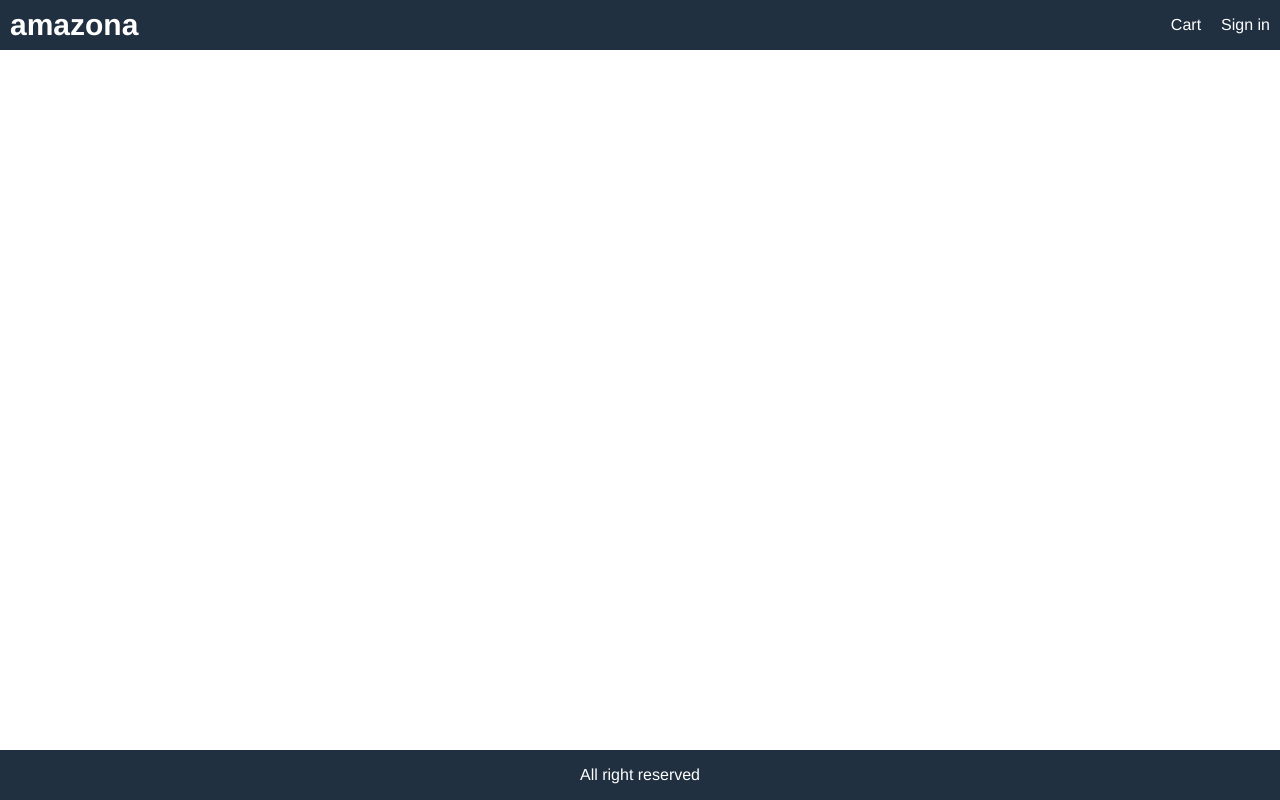
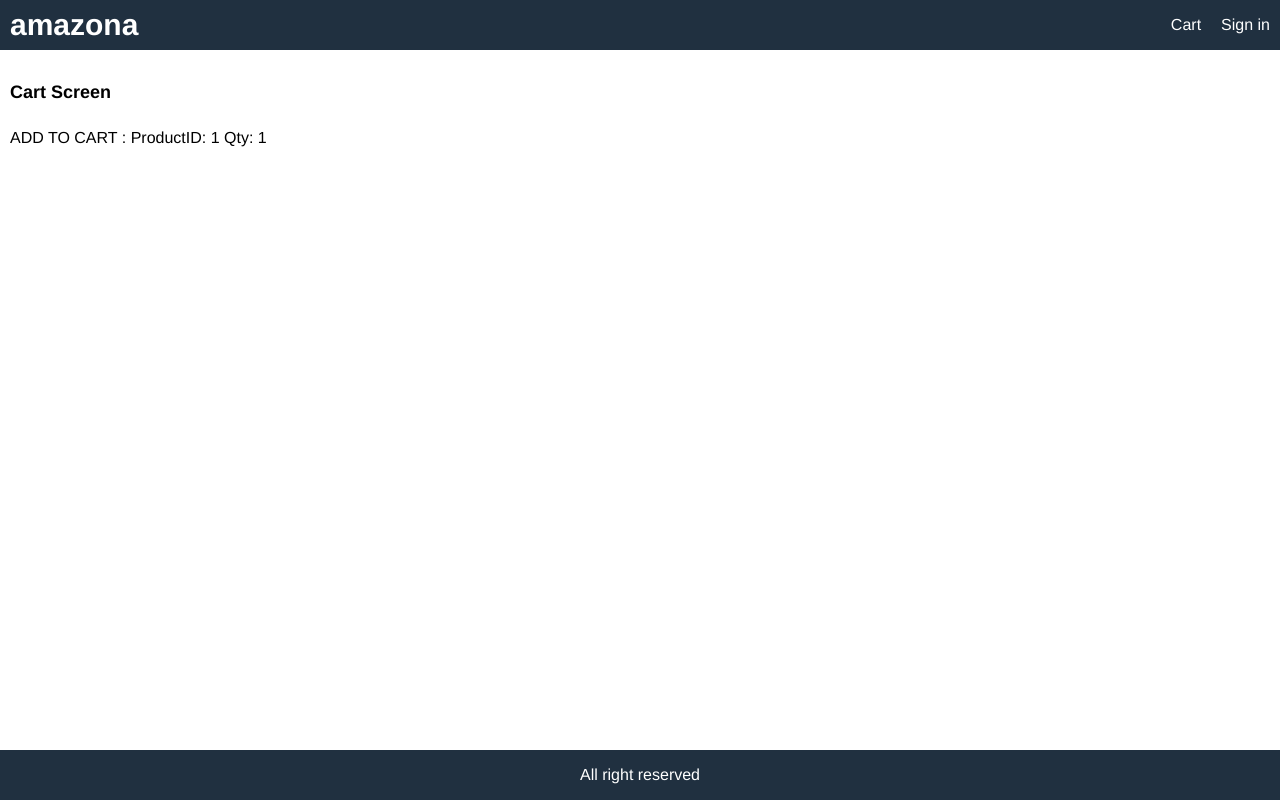
Before and after one commit to selenegabriela/amazona-app, a React (Create React App) app in the folder frontend/: page /cart/1 in a window 1280 px wide. Built offline with nearby package versions, Linux system fonts and the light colour scheme.

Commit message:
Handle Add To Cart

```diff
--- a/frontend/src/App.js
+++ b/frontend/src/App.js
@@ -2,6 +2,7 @@ import React from 'react';
 import { BrowserRouter, Route, Routes } from 'react-router-dom';
 import HomeScreen from './screens/HomeScreen.jsx';
 import ProductScreen from './screens/ProductScreen.jsx';
+import CartScreen from './screens/CartScreen.jsx';
 
 function App() {
   return (
@@ -21,6 +22,7 @@ function App() {
 
                   <Route exact path='/' element={<HomeScreen />} />
                   <Route exact path='/product/:id' element={<ProductScreen />} />
+                  <Route exact path='/cart/:id' element={<CartScreen />} />
                 </Routes>
               </main>
               <footer className="row center">All right reserved</footer>
--- a/frontend/src/index.css
+++ b/frontend/src/index.css
@@ -64,6 +64,9 @@ ul{
 li{
   margin-top: 1rem;
 }
+input,
+select,
+textarea,
 button{
   padding: 1rem;
   border-radius: 0.5rem;
@@ -72,9 +75,14 @@ button{
   font-family: Helvetica, Arial, sans-serif;
   -webkit-font-smoothing: antialiased;
   -moz-osx-font-smoothing: grayscale;
+}
+button{
   background-color: #f8f8f8;
   cursor: pointer;
 }
+input:hover,
+select:hover,
+textarea:hover,
 button:hover{
   border: 0.1rem #404040 solid;
 }
--- /dev/null
+++ b/frontend/src/screens/CartScreen.jsx
@@ -0,0 +1,20 @@
+import React from "react";
+import { useParams, useSearchParams } from "react-router-dom";
+
+const CartScreen = () => {
+    const { id } = useParams();
+    const [ searchParams ] = useSearchParams();
+    const qty = Number(searchParams.get('qty')) || 1;
+    console.log(qty)
+
+    return (
+        <div>
+            <h1>Cart Screen</h1>
+            <p>
+                ADD TO CART : ProductID: {id} Qty: {qty}
+            </p>
+        </div>
+    )
+}
+
+export default CartScreen;
--- a/frontend/src/screens/ProductScreen.jsx
+++ b/frontend/src/screens/ProductScreen.jsx
@@ -1,4 +1,5 @@
-import React, { useEffect } from 'react';
+import React, { useEffect, useState } from 'react';
+import { useNavigate } from 'react-router-dom';
 import { useParams } from 'react-router';
 import Rating from '../components/Rating';
 import { Link } from 'react-router-dom'
@@ -10,8 +11,9 @@ import { detailsProduct } from '../actions/productActions';
 const ProductScreen = () => {
     const params = useParams();
     const dispatch = useDispatch();
+    const navigate = useNavigate();
     const { id } = params;
-
+    const [ qty, setQty ] = useState(1);
     const productDetails = useSelector(state => state.productDetails);
     const { loading, product, error} = productDetails;
     // console.log(loading, product, error)
@@ -20,9 +22,16 @@ const ProductScreen = () => {
     // const product = data.products.find(p => p._id === id*1);
     // console.log(id, product)
 
+
+
     useEffect(() => {
         dispatch( detailsProduct(id) );
-    }, [dispatch, id])
+    }, [dispatch, id]);
+
+    const addToCartHandler = () => {
+        // 👾
+        navigate(`/cart/${id}?qty=${qty}`);
+    }
 
     return(
 
@@ -67,9 +76,29 @@ const ProductScreen = () => {
                                     </div>
                                 </div>
                             </li>
-                            <li>
-                                <button className="primary block">Add to Cart</button>
-                            </li>
+                            {product.countInStock > 0
+                            &&  (
+                                <>
+                                    <li>
+                                        <div className="row">
+                                            <div>Qty</div>
+                                            <div>
+                                                <select value={qty} onChange={e => setQty(e.target.value)}>
+                                                    {
+                                                        [...Array(product.countInStock).keys()].map(n => {
+                                                            return <option key={n+1} value={n+1}>{n+1}</option>
+                                                        })
+                                                    }
+                                                </select>
+                                            </div>
+                                        </div>
+                                    </li>
+                                    <li>
+                                        <button onClick={addToCartHandler} className="primary block">Add to Cart</button>
+                                    </li>
+                                </>
+                            )}
+
                         </ul>
                     </div>
                 </div>
```
